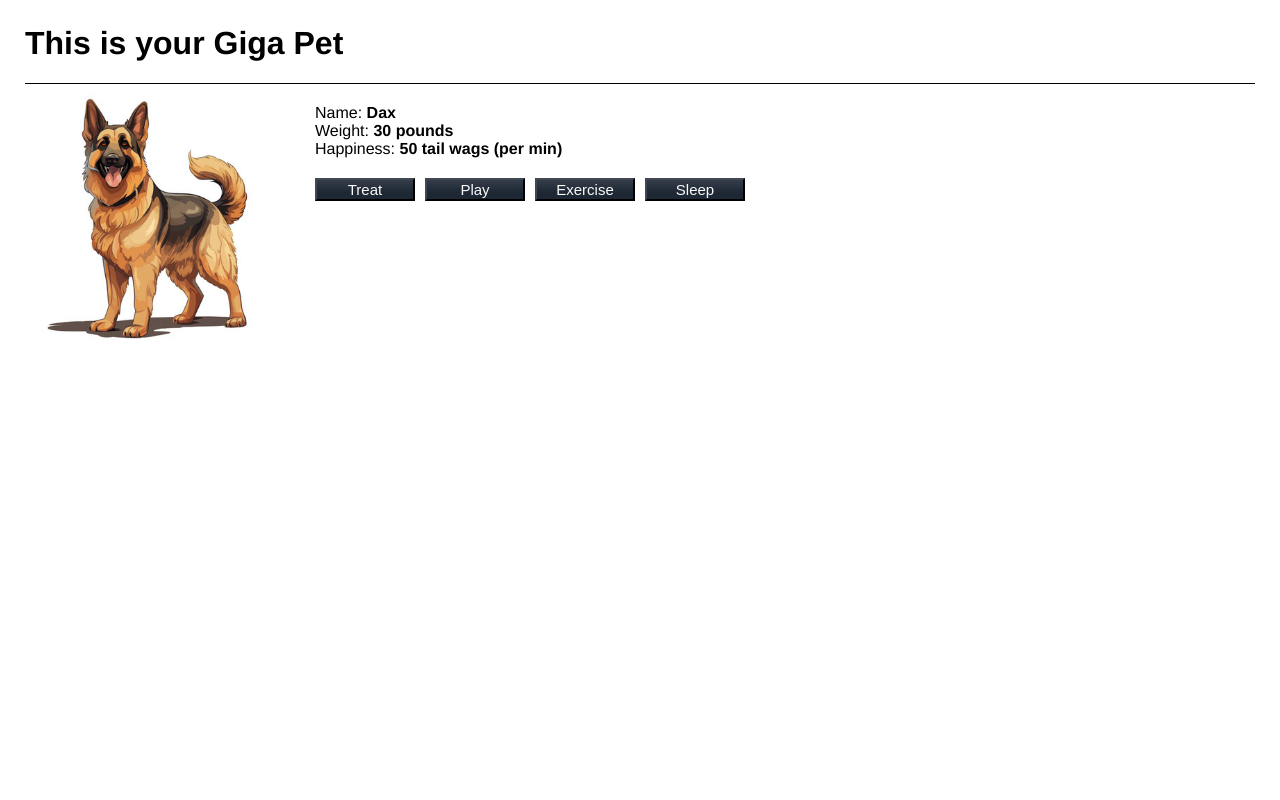
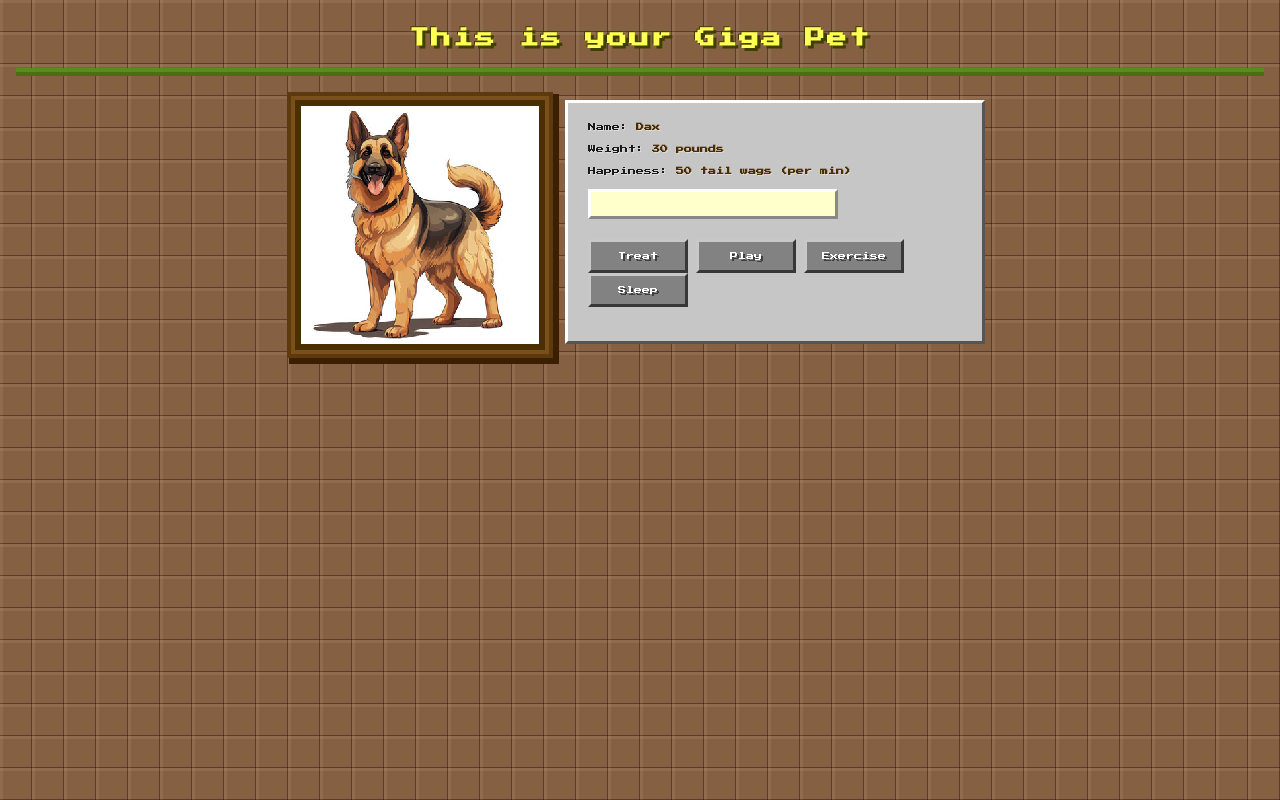
Before and after one commit to Brian-Bonilla/Comp-484-Project-2, a plain HTML site: page index.html in a window 1280 px wide. Drawn offline with nearby package versions, Linux system fonts and the light colour scheme.

Commit message:
decided to make it  a little more fun

```diff
--- a/style.css
+++ b/style.css
@@ -1,85 +1,201 @@
+/*style.css  —  GigaPet | Minecraft Theme*/
+
+/* Minecraft pixel font from Google Fonts */
+@import url('https://fonts.googleapis.com/css2?family=Press+Start+2P&display=swap');
 
 * {
   box-sizing: border-box;
+  margin: 0;
+  padding: 0;
 }
 
+/* BODY — tiled dirt block background like the Minecraft main menu*/
 body {
-    font-family: helvetica, arial, sans-serif;
-    margin: 25px;
+  font-family: 'Press Start 2P', monospace;
+  font-size: 12px;
+
+  /* Dirt block tile pattern using layered gradients */
+  background-color: #866043;
+  background-image:
+    /* horizontal dark lines every 32px */
+    repeating-linear-gradient(
+      to bottom,
+      transparent 0px, transparent 31px,
+      rgba(0,0,0,0.35) 31px, rgba(0,0,0,0.35) 32px
+    ),
+    /* vertical dark lines every 32px */
+    repeating-linear-gradient(
+      to right,
+      transparent 0px, transparent 31px,
+      rgba(0,0,0,0.35) 31px, rgba(0,0,0,0.35) 32px
+    ),
+    /* lighter top-left pixel highlight per block */
+    repeating-linear-gradient(
+      to bottom,
+      rgba(255,255,255,0.07) 0px, rgba(255,255,255,0.07) 3px,
+      transparent 3px, transparent 32px
+    ),
+    repeating-linear-gradient(
+      to right,
+      rgba(255,255,255,0.07) 0px, rgba(255,255,255,0.07) 3px,
+      transparent 3px, transparent 32px
+    );
+  background-size: 32px 32px;
+
+  min-height: 100vh;
+  padding: 24px 16px 40px;
+  image-rendering: pixelated;
 }
 
-  main {
-    display:block;
-    height:175px;
+/*HEADER*/
+header {
+  text-align: center;
+  margin-bottom: 28px;
+  padding-bottom: 16px;
+  /* grass-block green top border */
+  border-bottom: 4px solid #5C8A1E;
+  /* extra dirt-coloured shadow below the grass strip */
+  box-shadow: 0 4px 0 #4a6e18;
 }
 
-  header {
-    border-bottom: 1px solid black;
+header h1 {
+  font-size: 20px;
+  color: #FFFF55;           /* Minecraft yellow title colour */
+  text-shadow: 3px 3px 0 #3f3f00, -1px -1px 0 #3f3f00;
+  letter-spacing: 2px;
+  line-height: 1.4;
 }
 
-  h1 {
-    font-weight: bold;
-    color: #000;
+/*MAIN LAYOUT*/
+main {
+  display: flex;
+  flex-wrap: wrap;
+  gap: 20px;
+  justify-content: center;
+  align-items: flex-start;
+  max-width: 820px;
+  margin: 0 auto;
 }
 
-  .bold {
-    font-weight: bold;
+/* PET IMAGE — wooden frame border*/
+.pet-image-container {
+  flex: 0 0 auto;
+  display: flex;
+  flex-direction: column;
+  align-items: center;
 }
 
-  p {
-    max-width: 600px;
+.pet-image {
+  height: 250px;
+  width: 250px;
+  object-fit: cover;
+  image-rendering: pixelated;
+
+  /* layered border mimics a Minecraft item frame:
+     outer dark wood → mid grain → inner highlight */
+  border: 6px solid #4a2f00;
+  outline: 4px solid #7a4f1a;
+  box-shadow:
+    0 0 0 8px #5c3a0e,
+    4px 4px 0 10px #3a2000,
+    inset 2px 2px 0 #c8a060;
+}
+
+/*PET MESSAGE — Minecraft chat*/
+.pet-message {
+  display: none;
+  margin-top: 14px;
+  background: #ffffcc;           /* bright yellow parchment — easy to read */
+  color: #1a1a1a;
+  font-family: 'Press Start 2P', monospace;
+  font-size: 8px;
+  line-height: 2;
+  padding: 12px 16px;
+  border-top:    3px solid #ffffff;
+  border-left:   3px solid #ffffff;
+  border-right:  3px solid #888;
+  border-bottom: 3px solid #888;
+  text-shadow: none;
+  max-width: 250px;
+  text-align: center;
+}
+
+/*DASHBOARD — Minecraft inventory / GUI panel */
+.dashboard {
+  flex: 1 1 300px;
+  max-width: 420px;
+
+  background: #c6c6c6;           /* stone GUI grey */
+  border-top:    3px solid #ffffff;
+  border-left:   3px solid #ffffff;
+  border-right:  3px solid #555555;
+  border-bottom: 3px solid #555555;
+  padding: 20px;
+}
+
+/* Each stat line */
+.dashboard > div {
+  display: block;
+  color: #1a1a1a;
+  font-size: 8px;
+  line-height: 1;
+  margin-bottom: 14px;
+  text-shadow: 1px 1px 0 rgba(255,255,255,0.4);
+}
+
+.dashboard strong {
+  color: #4a2f00;
+}
+
+/* BUTTON CONTAINER */
+.button-container {
+  margin-top: 20px;
+  display: flex;
+  flex-wrap: wrap;
+  gap: 8px;
 }
 
 
-  li {
-    margin-bottom: 5px;
+ /*BUTTONS — classic Minecraft stone GUI button style*/
+
+.button-container button {
+  font-family: 'Press Start 2P', monospace;
+  font-size: 8px;
+  color: #ffffff;
+  text-shadow: 2px 2px 0 #3f3f3f;
+
+  width: 100px;
+  padding: 10px 6px;
+  cursor: pointer;
+
+  /* stone button face */
+  background: #828282;
+
+  /* raised 3-D bevel — bright top/left, dark bottom/right */
+  border-top:    3px solid #c8c8c8;
+  border-left:   3px solid #c8c8c8;
+  border-right:  3px solid #373737;
+  border-bottom: 3px solid #373737;
+
+  outline: none;
+  transition: filter 0.1s;
 }
 
-  footer {
-    padding-top: 25px;
-    border-top: 1px solid black;
+/* hover — Minecraft's green highlight tint */
+.button-container button:hover {
+  background: #7c9d50;
+  border-top-color:   #a8d060;
+  border-left-color:  #a8d060;
+  border-right-color: #2a4a10;
+  border-bottom-color:#2a4a10;
+  color: #ffffaa;
 }
 
-  footer a {
-    float:left;
-    margin:5px;
+/* pressed — invert the bevel to sink the button */
+.button-container button:active {
+  border-top-color:    #373737;
+  border-left-color:   #373737;
+  border-right-color:  #c8c8c8;
+  border-bottom-color: #c8c8c8;
+  filter: brightness(0.9);
 }
-
-  .pet-image {
-    height:250px;
-  }
-
-  .dashboard div {
-    display:block;
-  }
-
-  .pet-image-container {
-    float:left;
-    padding:10px;
-  }
-
-  .dashboard {
-    float:left;
-    padding:20px;
-  }
-
-  .button-container {
-    margin-top:20px;
-  }
-
-  .button-container button {
-    width: 100px;
-      margin-right: 10px;
-      text-align: center;
-      display: inline-block;
-      float: left;
-    font-size:15px;
-    background-color: #1e2835;
-    border-color: #404853;
-    cursor:pointer;
-    background-image: linear-gradient(to bottom,rgba(246,246,246,.1)0%,rgba(30,40,53,0)66%);
-    color: #fafafa;
-  }
-  .pet-message {
-    display: none;
-  }
```
Lines whose indentation alone changed are shown as unchanged.
